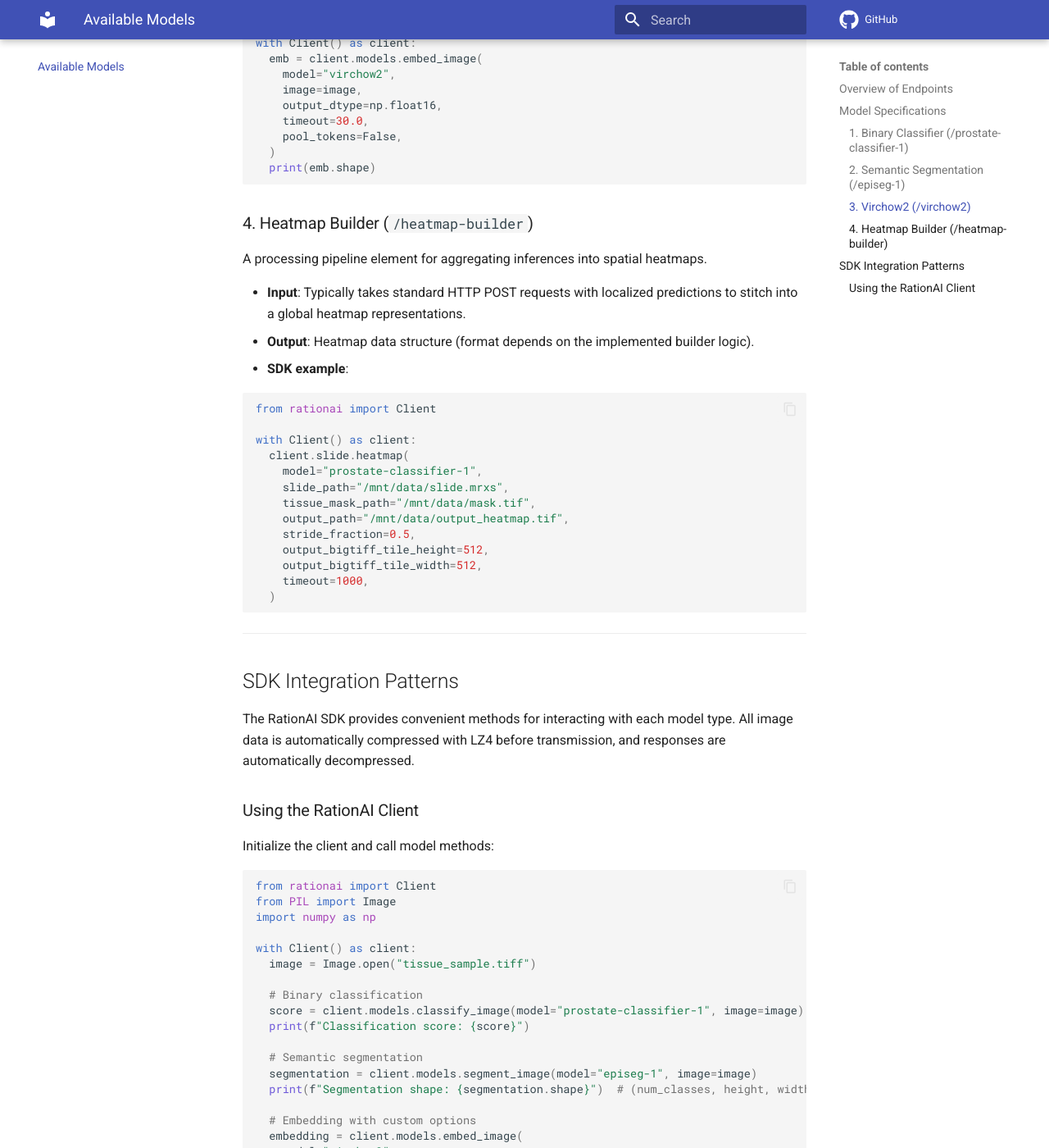
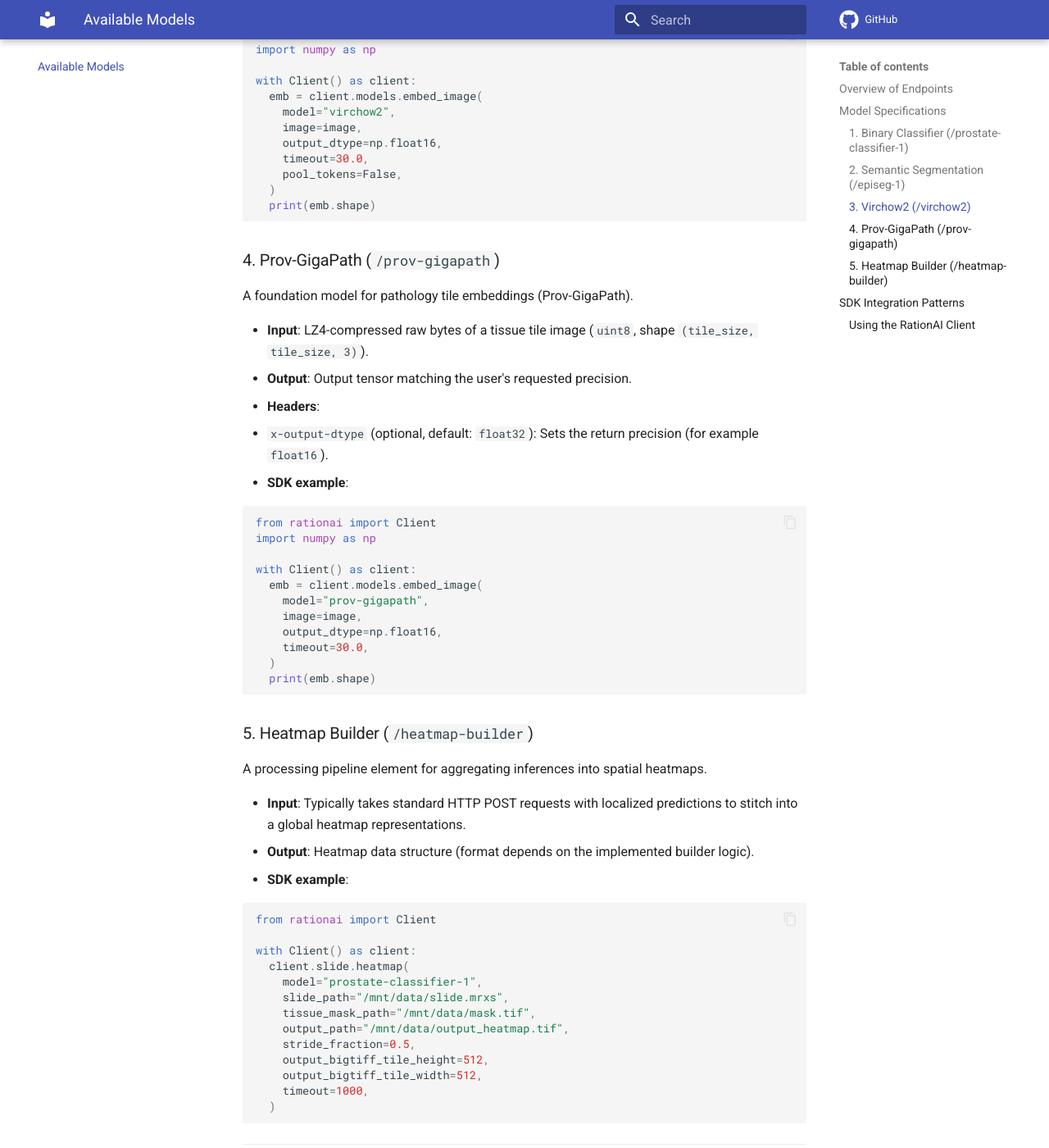
Before and after one commit to RationAI/model-service, an MkDocs documentation site: the page built from docs/available-models.md, in a window 1280 px wide and 1400 px high, scrolled down 2090 px. Shown: the whole window at 82% size. Built offline with MkDocs 1.6.1 and Material for MkDocs 9.7.7, drawn with Linux system fonts in a browser that asks for light colours; comment, search, counter and statistics services are not loaded; some of the changed text lies outside the part shown.

Commit message:
feat: add provgigapath

````diff
--- a/docs/available-models.md
+++ b/docs/available-models.md
@@ -11,6 +11,7 @@
 | **Prostate Classifier 1** | `/prostate-classifier-1` | Binary Classification         |
 | **Episeg 1**              | `/episeg-1`              | Semantic Segmentation         |
 | **Virchow2**              | `/virchow2`              | Foundation Model / Embeddings |
+| **Prov-GigaPath**         | `/prov-gigapath`         | Foundation Model / Embeddings |
 | **Heatmap Builder**       | `/heatmap-builder`       | Pipeline / Custom Builder     |
 
 ---
@@ -80,7 +81,31 @@
   print(emb.shape)
 ```
 
-### 4. Heatmap Builder (`/heatmap-builder`)
+### 4. Prov-GigaPath (`/prov-gigapath`)
+
+A foundation model for pathology tile embeddings (Prov-GigaPath).
+
+- **Input**: LZ4-compressed raw bytes of a tissue tile image (`uint8`, shape `(tile_size, tile_size, 3)`).
+- **Output**: Output tensor matching the user's requested precision.
+- **Headers**:
+  - `x-output-dtype` (optional, default: `float32`): Sets the return precision (for example `float16`).
+- **SDK example**:
+
+```python
+from rationai import Client
+import numpy as np
+
+with Client() as client:
+  emb = client.models.embed_image(
+    model="prov-gigapath",
+    image=image,
+    output_dtype=np.float16,
+    timeout=30.0,
+  )
+  print(emb.shape)
+```
+
+### 5. Heatmap Builder (`/heatmap-builder`)
 
 A processing pipeline element for aggregating inferences into spatial heatmaps.
 
````
Also changed, not shown: docs/guides/deployment-guide.md (+2 -0 lines).
